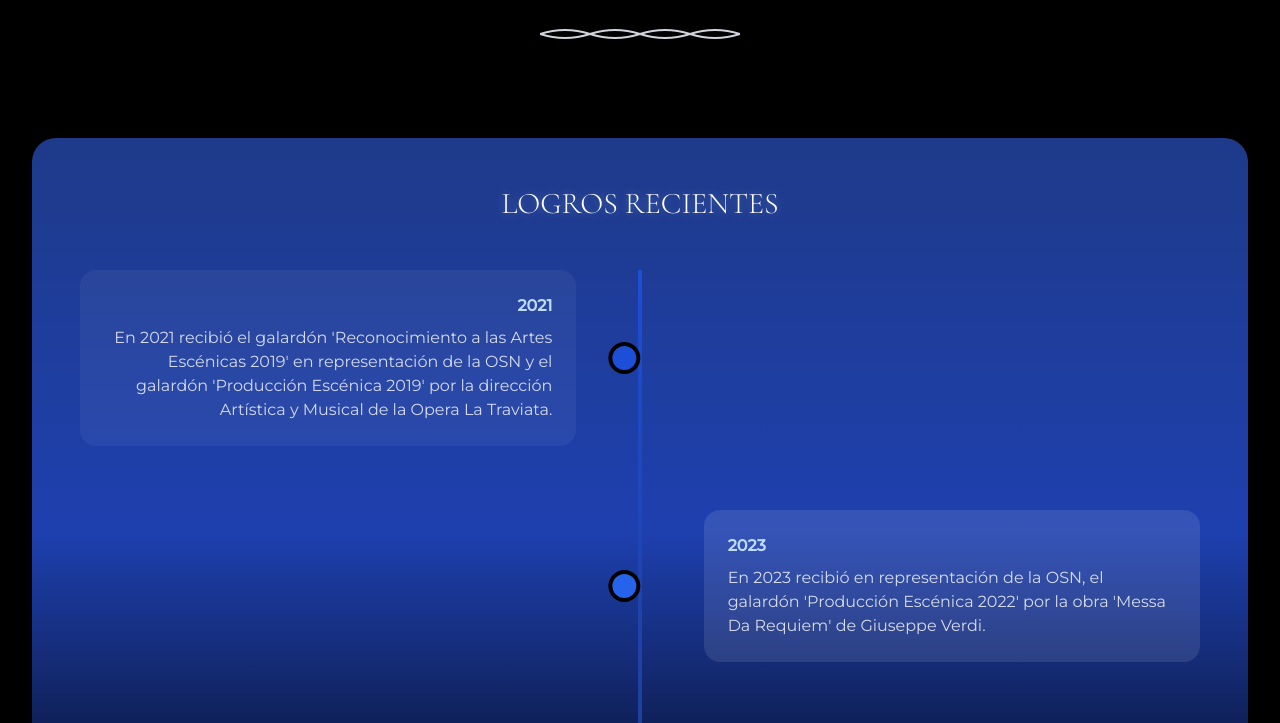
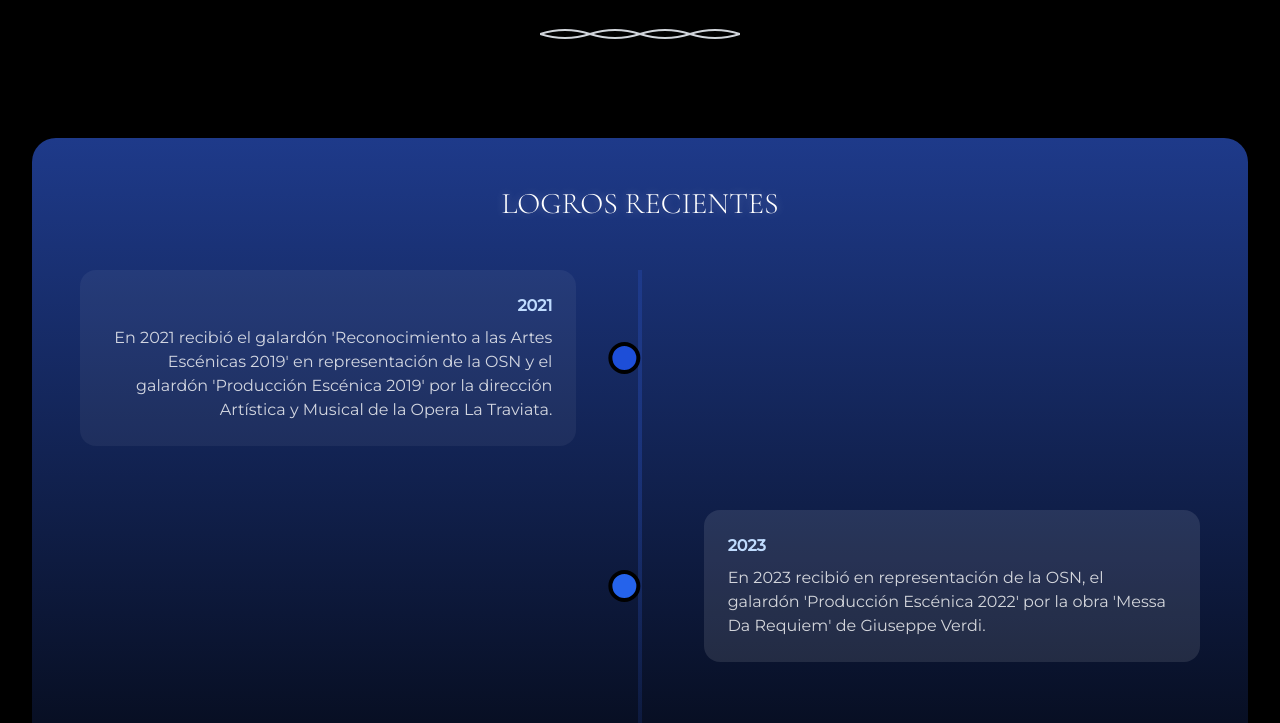
Before and after one commit to JAOCruz/molina, a website built with Vite: page src/index.html in a window 1280 px wide. Shown: the part 2820-3543 px from the top of the page. Built offline with nearby package versions, Linux system fonts and the light colour scheme; no server answers.

Commit message:
Timeline colordarker

```diff
--- a/src/index.html
+++ b/src/index.html
@@ -159,12 +159,12 @@
                   </svg>
                 </div>
         <!-- Recent Achievements - Timeline Style -->
-        <div class="biography-card p-6 sm:p-12 rounded-3xl bg-gradient-to-b from-blue-900 via-blue-800 to-black">
+        <div class="biography-card p-6 sm:p-12 rounded-3xl bg-gradient-to-b from-blue-900 via-blue-900 to-blue-950">
             <h4 class="text-3xl font-light mb-12 font-cormorant text-glow text-center" data-i18n="logros_title">LOGROS RECIENTES</h4>
             <div class="relative">
                 <!-- Timeline line -->
-                <div class="absolute left-1/2 transform -translate-x-1/2 w-1 h-full bg-gradient-to-b from-blue-700 to-blue-900 hidden lg:block"></div>
-                <div class="absolute left-4 w-1 h-full bg-gradient-to-b from-blue-700 to-blue-900 lg:hidden"></div>
+                <div class="absolute left-1/2 transform -translate-x-1/2 w-1 h-full bg-gradient-to-b from-blue-800 to-blue-900 hidden lg:block"></div>
+                <div class="absolute left-4 w-1 h-full bg-gradient-to-b from-blue-800 to-blue-900 lg:hidden"></div>
                 <!-- Timeline items -->
                 <div class="space-y-12 lg:space-y-16">
                     <div class="flex flex-col lg:flex-row items-start lg:items-center relative">
```
